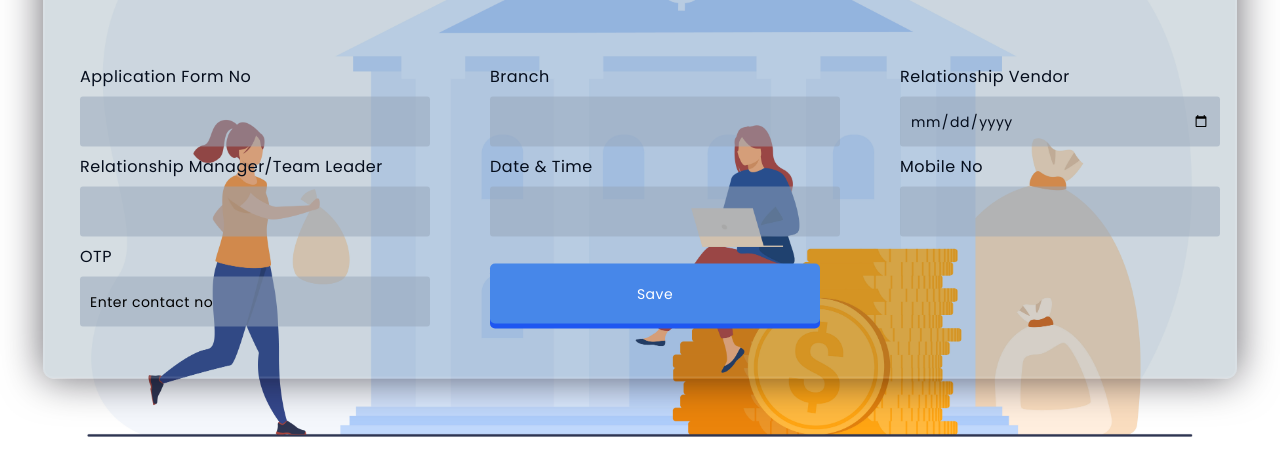
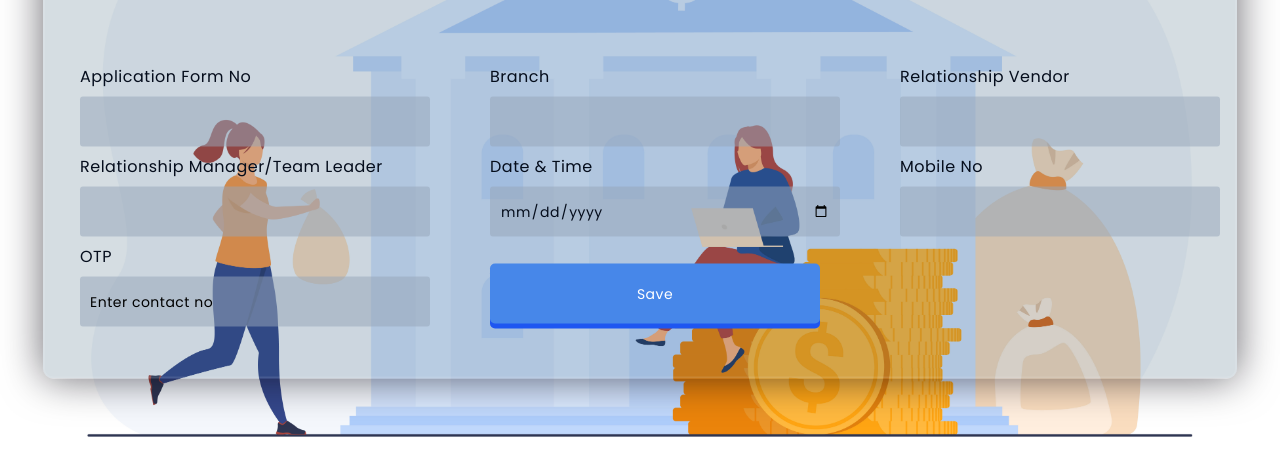
Before and after one commit to anshulkashyap1234/Dealer, a plain HTML site: page index.html in a window 1280 px wide. Shown: the part 291-766 px from the top of the page. Drawn offline with nearby package versions, Linux system fonts and the light colour scheme.

Commit message:
update format

```diff
--- a/index.html
+++ b/index.html
@@ -49,7 +49,7 @@
                 <div>
 
                     <label for="Relationship Vendor">Relationship Vendor</label>
-                    <input type="date" placeholder="" id="dob" name="dob" name="dob">
+                    <input type="text" placeholder="" id="dob" name="dob" name="dob">
                 </div>
 
 
@@ -60,7 +60,7 @@
                 </div>
                 <div>
                     <label for="Date & Time">Date & Time</label>
-                    <input type="number" placeholder="" id="contact no" name="contact_no">
+                    <input type="date" placeholder="" id="contact no" name="contact_no">
                 </div>
                 <div>
                     <label for="Mobile No">Mobile No</label>
```
